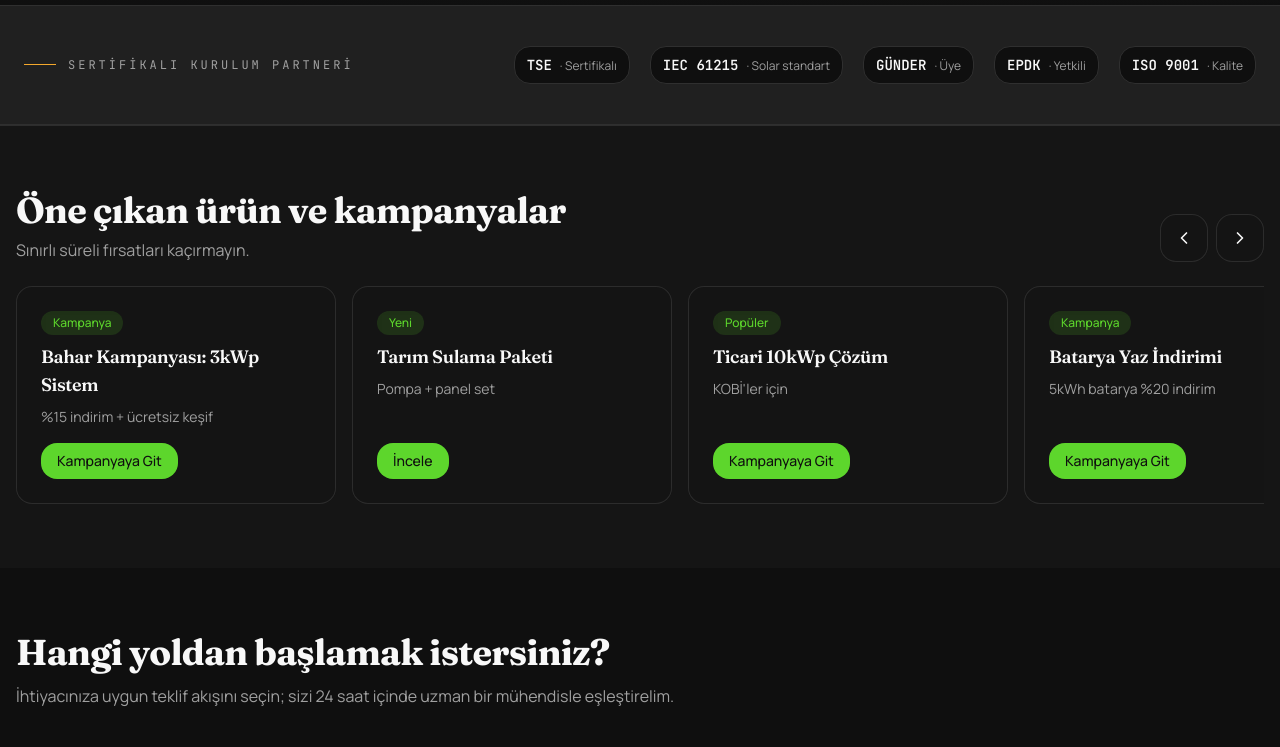
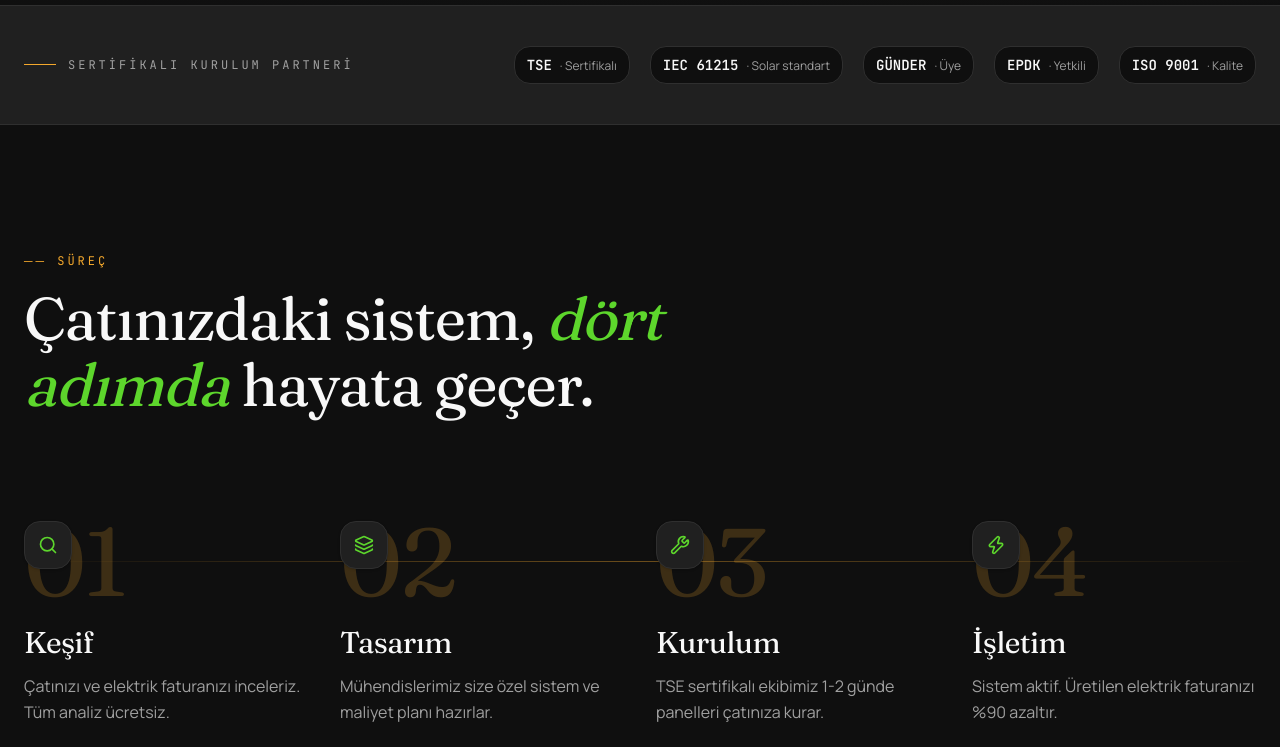
Before and after one commit to m4lik-wq/zolarr, a Next.js app: page / in a window 1280 px wide. Shown: the part 1080-1827 px from the top of the page. Built offline with nearby package versions, Linux system fonts and the light colour scheme; no server answers; the database is empty; grey boxes are pictures that could not be loaded.

Commit message:
feat(landing): add 4-step Nasıl Çalışır section with editorial typography

```diff
--- a/app/page.tsx
+++ b/app/page.tsx
@@ -1,5 +1,6 @@
 import { Hero } from '@/components/landing/hero';
 import { TrustStrip } from '@/components/landing/trust-strip';
+import { HowItWorks } from '@/components/landing/how-it-works';
 import { ProductSlider } from '@/components/home/product-slider';
 import { PathCards } from '@/components/home/path-cards';
 import { WhyZolarr } from '@/components/home/why-zolarr';
@@ -17,6 +18,7 @@ export default function HomePage() {
     <>
       <Hero />
       <TrustStrip />
+      <HowItWorks />
       <ProductSlider />
       <PathCards />
       <WhyZolarr />
--- /dev/null
+++ b/components/landing/how-it-works.tsx
@@ -0,0 +1,100 @@
+'use client';
+
+import { motion } from 'framer-motion';
+import { Search, Layers, Wrench, Zap } from 'lucide-react';
+
+const STEPS = [
+  {
+    num: '01',
+    icon: Search,
+    title: 'Keşif',
+    desc: 'Çatınızı ve elektrik faturanızı inceleriz. Tüm analiz ücretsiz.',
+  },
+  {
+    num: '02',
+    icon: Layers,
+    title: 'Tasarım',
+    desc: 'Mühendislerimiz size özel sistem ve maliyet planı hazırlar.',
+  },
+  {
+    num: '03',
+    icon: Wrench,
+    title: 'Kurulum',
+    desc: 'TSE sertifikalı ekibimiz 1-2 günde panelleri çatınıza kurar.',
+  },
+  {
+    num: '04',
+    icon: Zap,
+    title: 'İşletim',
+    desc: 'Sistem aktif. Üretilen elektrik faturanızı %90 azaltır.',
+  },
+];
+
+export function HowItWorks() {
+  return (
+    <section className="relative py-24 md:py-32 overflow-hidden">
+      <div className="container mx-auto px-4 md:px-6">
+        {/* Section header */}
+        <motion.div
+          initial={{ opacity: 0, y: 20 }}
+          whileInView={{ opacity: 1, y: 0 }}
+          viewport={{ once: true }}
+          transition={{ duration: 0.6 }}
+          className="max-w-3xl mb-16 md:mb-24"
+        >
+          <p className="text-xs uppercase tracking-[0.25em] text-[var(--color-warm-gold)] font-mono mb-4">
+            ── Süreç
+          </p>
+          <h2 className="font-display text-4xl md:text-6xl leading-[1.1] tracking-tight">
+            Çatınızdaki sistem,{' '}
+            <span className="italic text-[var(--color-brand)]">dört adımda</span>{' '}
+            hayata geçer.
+          </h2>
+        </motion.div>
+
+        {/* Steps grid with connecting line */}
+        <div className="relative">
+          {/* Horizontal connector line on desktop */}
+          <div
+            className="hidden lg:block absolute top-12 left-0 right-0 h-px bg-gradient-to-r from-transparent via-[var(--color-warm-gold)]/40 to-transparent"
+            aria-hidden="true"
+          />
+
+          <ol className="grid grid-cols-1 md:grid-cols-2 lg:grid-cols-4 gap-12 lg:gap-8 relative">
+            {STEPS.map((step, i) => {
+              const Icon = step.icon;
+              return (
+                <motion.li
+                  key={step.num}
+                  initial={{ opacity: 0, y: 30 }}
+                  whileInView={{ opacity: 1, y: 0 }}
+                  viewport={{ once: true }}
+                  transition={{ duration: 0.5, delay: i * 0.1 }}
+                  className="relative"
+                >
+                  {/* Big number */}
+                  <div className="font-display text-7xl md:text-8xl text-[var(--color-warm-gold)]/20 leading-none mb-2 select-none">
+                    {step.num}
+                  </div>
+                  {/* Icon circle */}
+                  <div className="absolute top-2 left-0 w-12 h-12 rounded-2xl bg-[var(--color-bg-elevated)] border border-[var(--color-border)] flex items-center justify-center shadow-sm">
+                    <Icon className="h-5 w-5 text-[var(--color-brand)]" />
+                  </div>
+                  {/* Content */}
+                  <div className="mt-4">
+                    <h3 className="font-display text-2xl md:text-3xl mb-3">
+                      {step.title}
+                    </h3>
+                    <p className="text-[var(--color-text-muted)] leading-relaxed">
+                      {step.desc}
+                    </p>
+                  </div>
+                </motion.li>
+              );
+            })}
+          </ol>
+        </div>
+      </div>
+    </section>
+  );
+}
```
